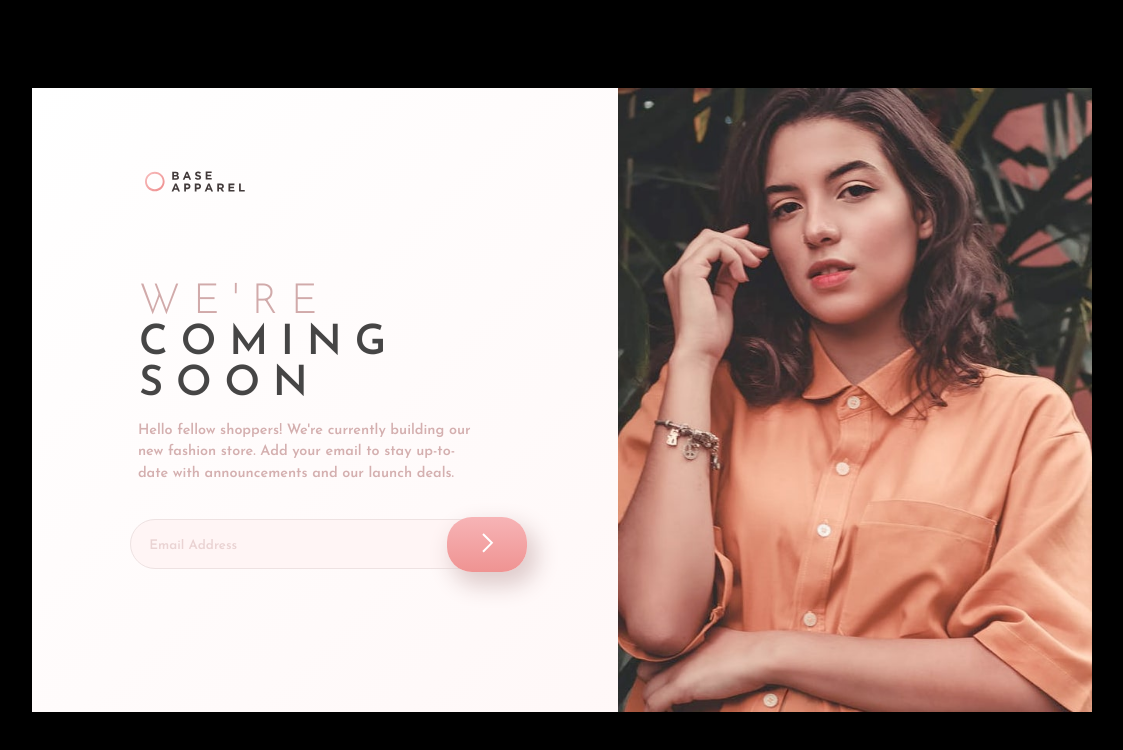
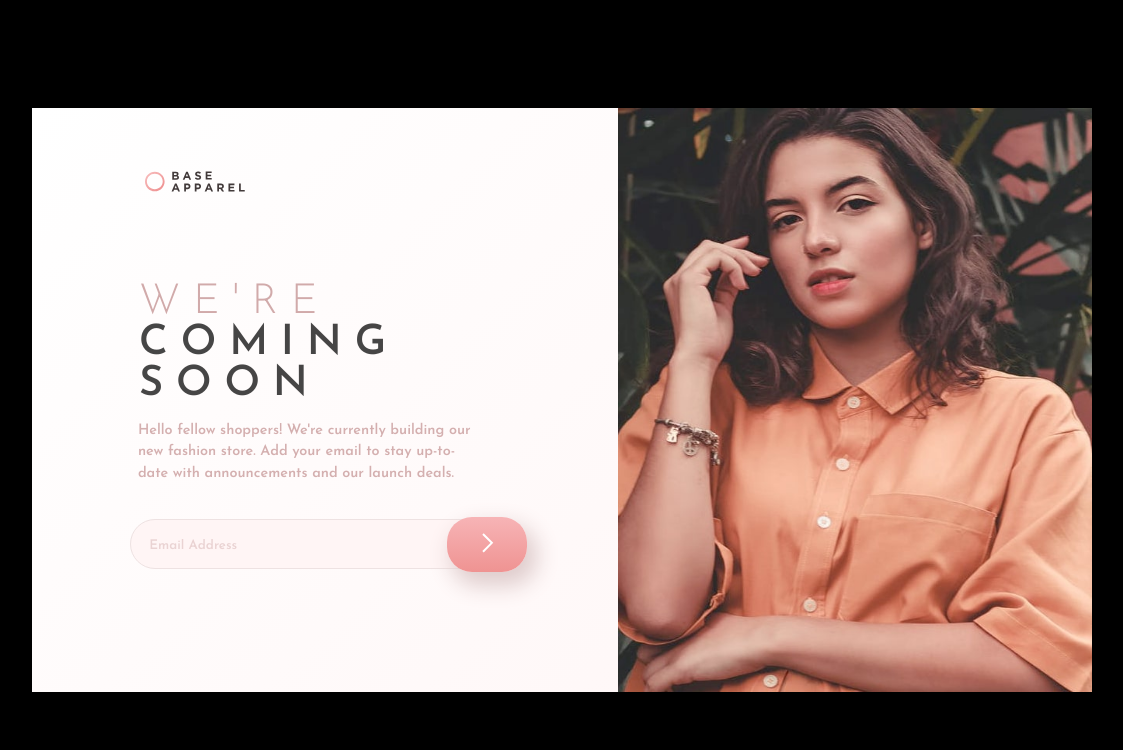
Before and after one commit to NexusLo/FEM-base_apparel, a React (Create React App) app: page / in a window 1536 px wide. Shown: the top 750 px of the page, without its empty margins (206-1329 px from the left). Built offline with nearby package versions, Linux system fonts and the light colour scheme.

Commit message:
first commit 03 april

```diff
--- a/src/components/landing/styles.css
+++ b/src/components/landing/styles.css
@@ -292,7 +292,7 @@
     .project{
         width: 1060px;
         max-width: 1060px;
-        height: 78%;
+        height: 73%;
         display: flex;
         flex-direction: row;
         justify-content: flex-start;
```
